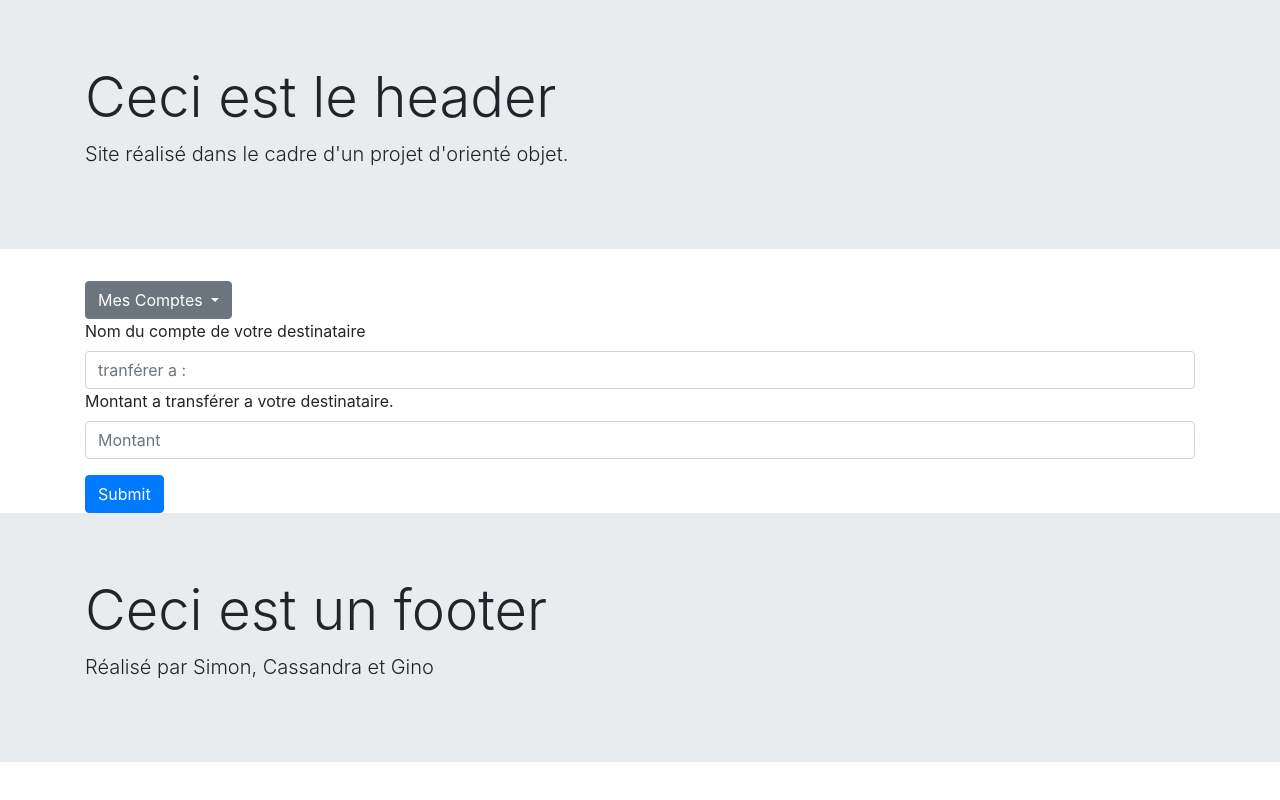
After one commit to obero0n/POO_bank, a PHP site: the page made by view/transfertView.php in a window 1280 px wide. The commit adds this page. Run offline with PHP 8.4, Linux system fonts and the light colour scheme; the template is opened without the code that fills it, so the values that code supplies are empty; some libraries are stand-ins or nearby versions.

Commit message:
view transfert /dropdownbuton

```diff
--- a/config/routes.php
+++ b/config/routes.php
@@ -25,6 +25,11 @@ function getRoutes() {
     "admin" => [
       "exemple",
       "welcomeAdmin",
+    ],
+    "transfert" => [
+      "bankAccount",
+      "transfert",
+      ["id" => ["int"]]
     ],
     "login" => [
       "admin",
--- a/controller/transactionController.php
+++ b/controller/transactionController.php
@@ -34,5 +34,7 @@ class TransactionController
         }
         require "view/paymentWithdrawalView.php";
     }
+
+
 }
 ?>
--- /dev/null
+++ b/view/form/transfertForm.php
@@ -0,0 +1,19 @@
+<form class="container" action="" method="post">
+  <div class="form-group">
+    <div class="dropdown">
+  <button class="btn btn-secondary dropdown-toggle" type="button" id="dropdownMenuButton" data-toggle="dropdown" aria-haspopup="true" aria-expanded="false">
+    Mes Comptes
+  </button>
+  <div class="dropdown-menu" aria-labelledby="dropdownMenuButton">
+    <a class="dropdown-item" href="#">Compte 1</a>
+    <a class="dropdown-item" href="#">Compte 2</a>
+    <a class="dropdown-item" href="#">Compte 3</a>
+  </div>
+</div>
+    <label>Nom du compte de votre destinataire </label>
+    <input name="money" type="text" class="form-control"  placeholder="tranférer a :">
+    <label>Montant a transférer a votre destinataire.</label>
+    <input name="money" type="number" class="form-control"  placeholder="Montant">
+  </div>
+  <button type="submit" class="btn btn-primary">Submit</button>
+</form>
--- a/view/singleBankAccountView.php
+++ b/view/singleBankAccountView.php
@@ -13,6 +13,7 @@ $singleAccount = $manager->getAccount($id);
         <th scope="col">Montant</th>
         <th scope="col">Versement</th>
         <th scope="col">Retrait</th>
+        <th scope="col">transfert</th>
         </th>
       </tr>
     </thead>
@@ -24,6 +25,7 @@ $singleAccount = $manager->getAccount($id);
         <?php echo $singleAccount->viewMoney(); ?>
         <td><a href="versement?id=<?php echo $singleAccount->getId();?>" class="card-link"><i class="far fa-credit-card"></i></a></td>
         <td><a href="retrait?id=<?php echo $singleAccount->getId();?>" class="card-link"><i class="far fa-credit-card"></i></a></td>
+        <td> <a href="transfert?id=<?php echo $singleAccount->getId();?>">faire un transfert</a> </td>
        </tr>
     </tbody>
   </table>
--- /dev/null
+++ b/view/transfertView.php
@@ -0,0 +1,6 @@
+<?php
+include("template/header.php");
+include("form/transfertForm.php");
+include("template/footer.php");
+
+ ?>
```
Also changed, not shown: controller/bankAccountController.php (+9 -0 lines), model/BankAccountsManager.php (+9 -0 lines).
